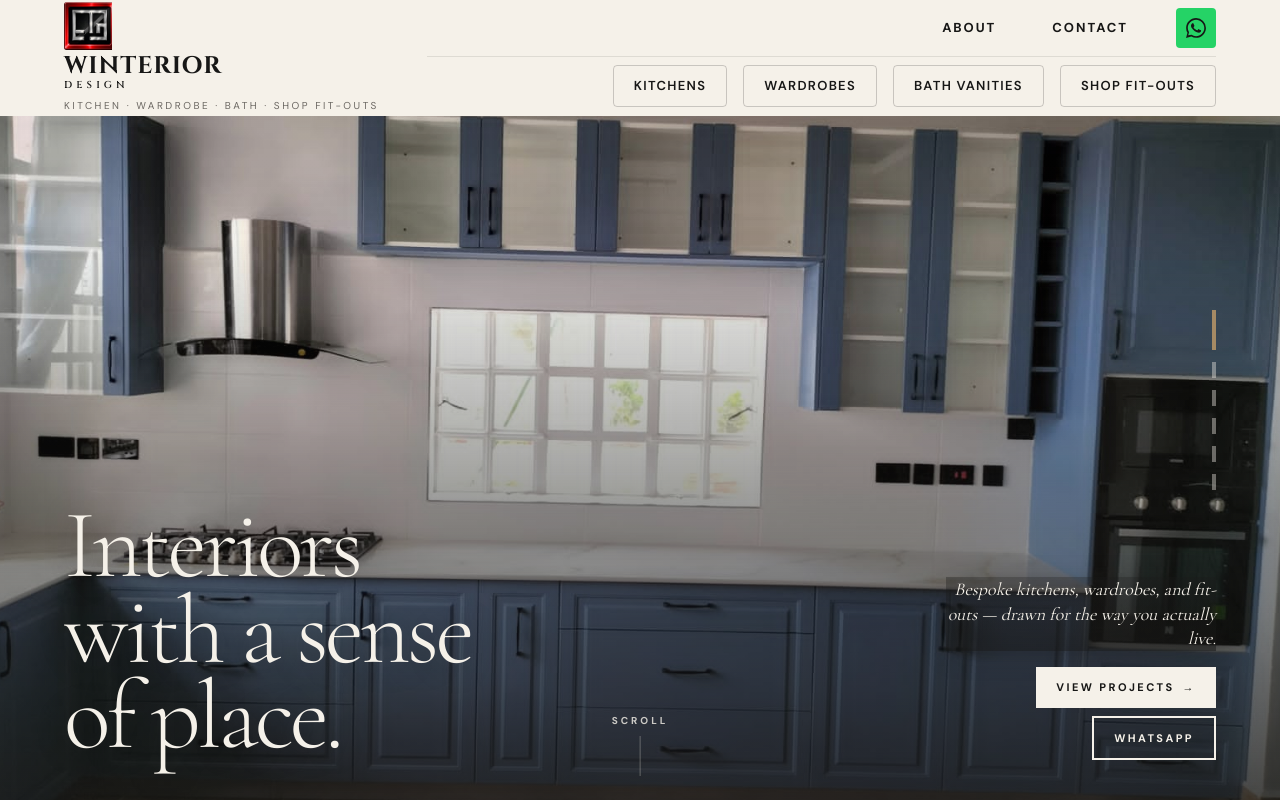
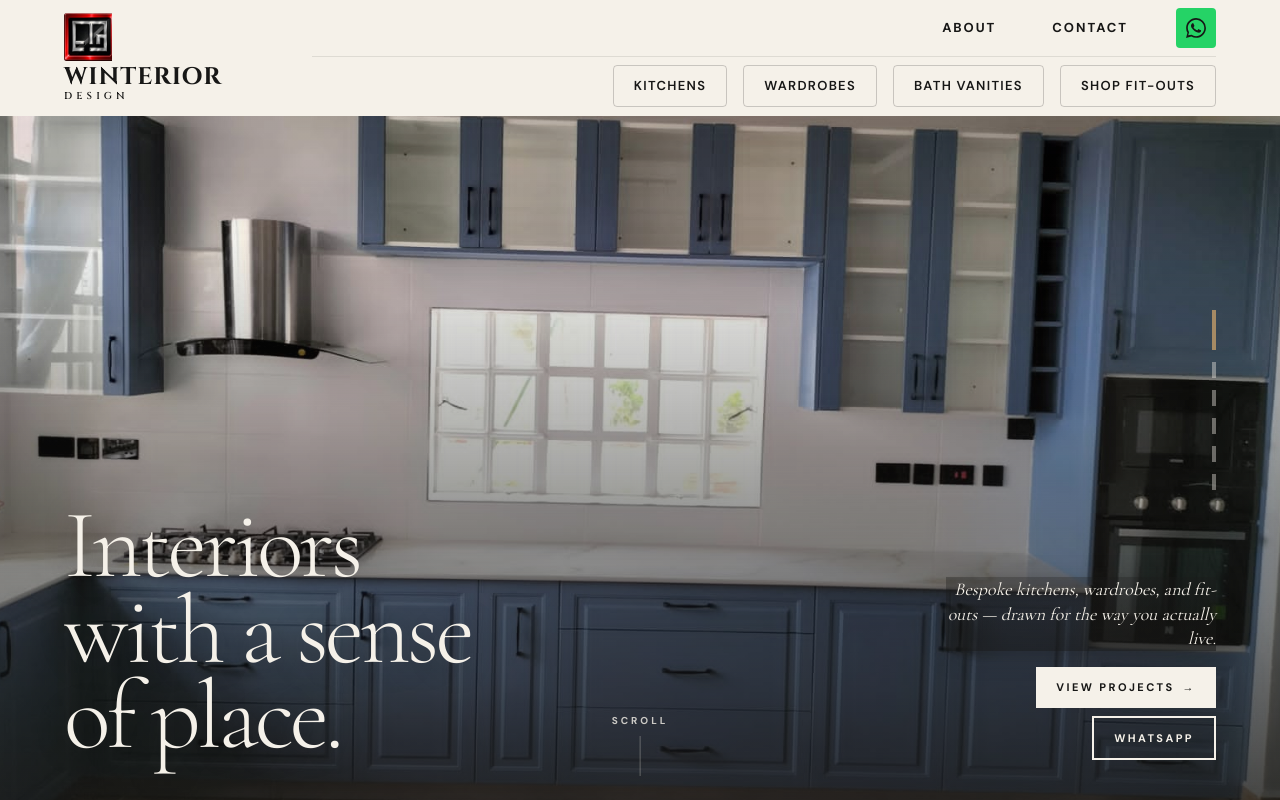
Before and after one commit to thealmikey/kim-designs, a Next.js app: page / in a window 1280 px wide. Shown: the top 800 px of the page. Built offline with nearby package versions, Linux system fonts and the light colour scheme; no server answers.

Commit message:
Remove tagline under logo (Kitchen · Wardrobe · Bath · Shop Fit-Outs)

```diff
--- a/src/components/Navigation.tsx
+++ b/src/components/Navigation.tsx
@@ -125,9 +125,6 @@ export default function Navigation() {
                 DESIGN
               </span>
             </span>
-            <span className="hidden lg:block font-body text-[10px] tracking-[0.25em] uppercase text-[#6B6762] mt-1">
-              Kitchen · Wardrobe · Bath · Shop Fit-Outs
-            </span>
           </Link>
 
           {/* Primary + Secondary navigation rows - right of logo */}
```
